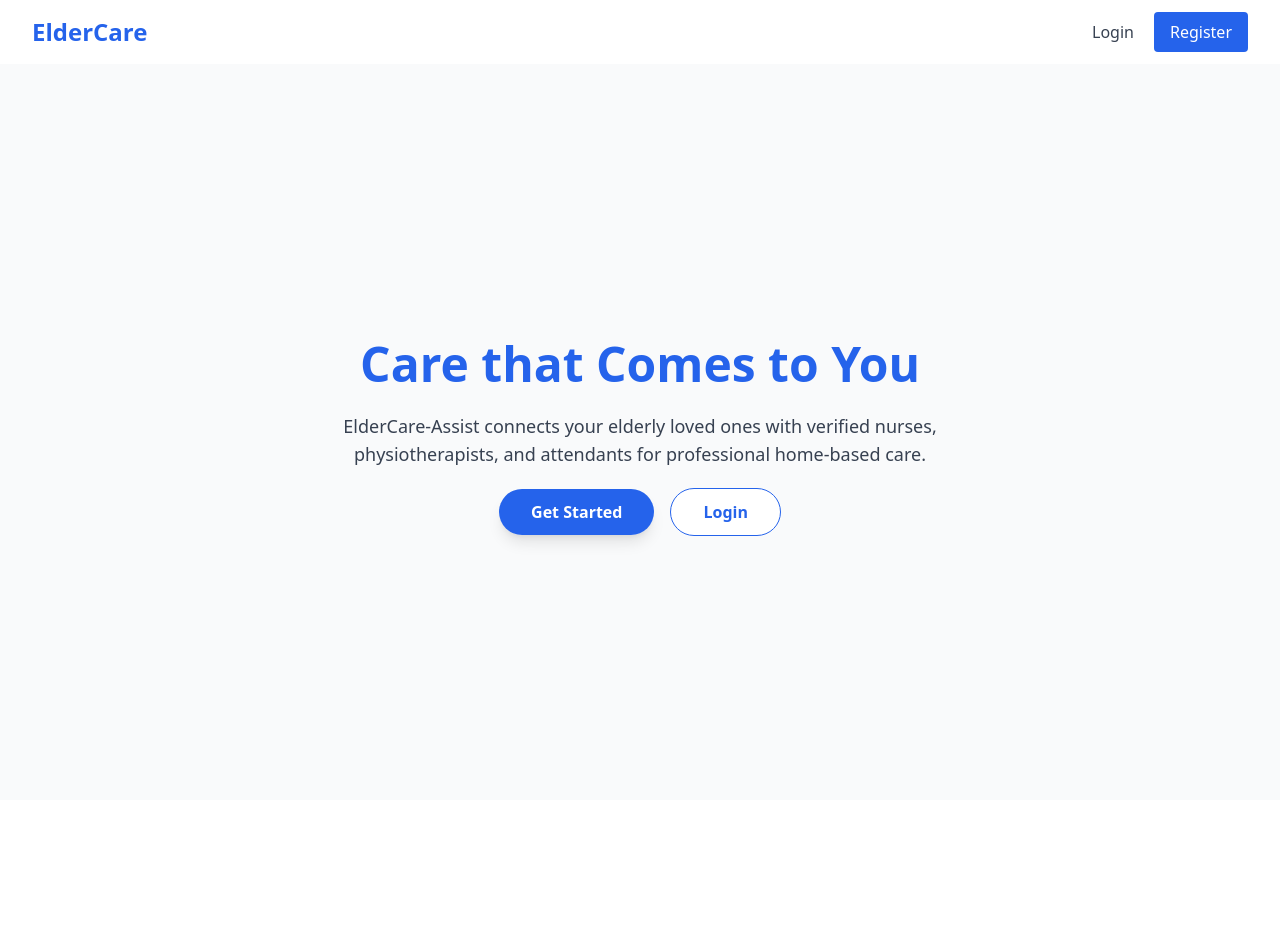
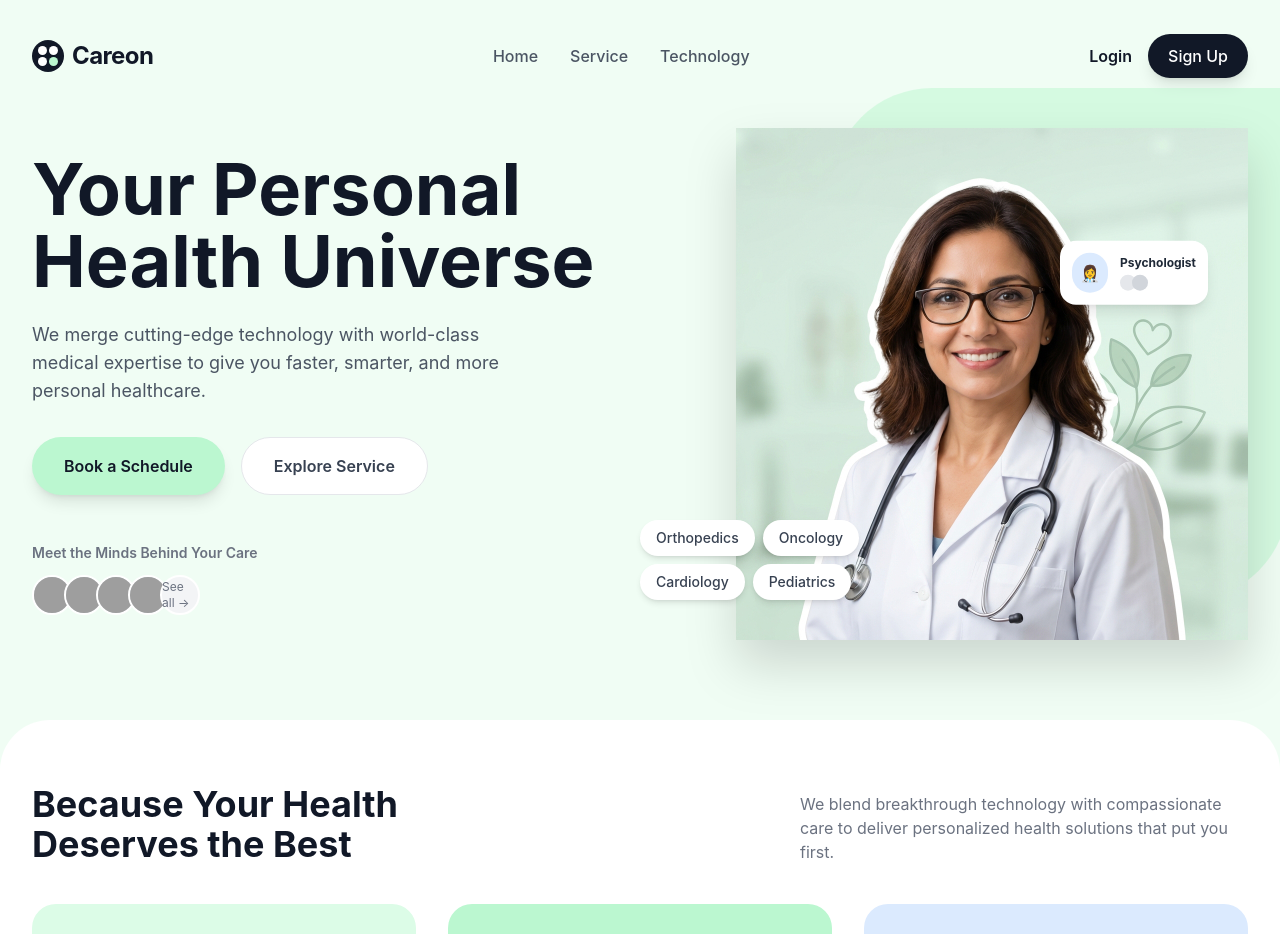
Before and after one commit to Arjun-333/ElderCare-Assist, a React (Vite) app in the folder client/: page / in a window 1280 px wide. Shown: the top 934 px of the page. Before the commit the page ends 800 px from the top, so only its background shows below. Built offline with nearby package versions, Linux system fonts and the light colour scheme; grey boxes are pictures that could not be loaded.

Commit message:
UI/UX Overhaul: Applied medical green aesthetic, redesigned Home and Navbar

```diff
--- a/client/src/components/Navbar.jsx
+++ b/client/src/components/Navbar.jsx
@@ -6,37 +6,53 @@ const Navbar = () => {
     const { user, logout } = useAuth();
 
     return (
-        <nav className="bg-white shadow-md">
+        <nav className="bg-brand-light pt-6">
             <div className="max-w-7xl mx-auto px-4 sm:px-6 lg:px-8">
-                <div className="flex justify-between h-16">
-                    <div className="flex">
-                        <Link to="/" className="flex-shrink-0 flex items-center">
-                            <span className="text-2xl font-bold text-blue-600">ElderCare</span>
+                <div className="flex justify-between items-center h-16">
+                    {/* Logo */}
+                    <div className="flex-shrink-0 flex items-center gap-2">
+                        <div className="w-8 h-8 bg-gray-900 rounded-full grid grid-cols-2 gap-0.5 p-1.5">
+                            <div className="bg-white rounded-full"></div>
+                            <div className="bg-white rounded-full"></div>
+                            <div className="bg-white rounded-full"></div>
+                            <div className="bg-brand rounded-full"></div>
+                        </div>
+                        <Link to="/" className="text-2xl font-bold text-gray-900 tracking-tight">
+                            Careon
                         </Link>
                     </div>
+
+                    {/* Center Links (Desktop) */}
+                    <div className="hidden md:flex space-x-8">
+                        <Link to="/" className="text-gray-600 hover:text-gray-900 font-medium">Home</Link>
+                        <a href="#" className="text-gray-600 hover:text-gray-900 font-medium">Service</a>
+                        <a href="#" className="text-gray-600 hover:text-gray-900 font-medium">Technology</a>
+                    </div>
+
+                    {/* Right Actions */}
                     <div className="flex items-center">
                         {user ? (
                             <>
-                                <span className="text-gray-700 mr-4">Hello, {user.name}</span>
+                                <span className="text-gray-700 mr-4 font-medium hidden sm:block">Hi, {user.name}</span>
                                 <button
                                     onClick={logout}
-                                    className="bg-red-500 hover:bg-red-600 text-white px-3 py-1 rounded"
+                                    className="bg-gray-200 hover:bg-gray-300 text-gray-800 px-4 py-2 rounded-full text-sm font-semibold transition"
                                 >
                                     Logout
                                 </button>
                             </>
                         ) : (
-                            <>
-                                <Link to="/login" className="text-gray-700 hover:text-blue-600 px-3 py-2">
+                            <div className="flex items-center gap-4">
+                                <Link to="/login" className="text-gray-900 font-semibold hover:underline">
                                     Login
                                 </Link>
                                 <Link
                                     to="/register"
-                                    className="bg-blue-600 hover:bg-blue-700 text-white px-4 py-2 rounded ml-2"
+                                    className="bg-gray-900 hover:bg-gray-800 text-white px-5 py-2.5 rounded-full font-medium transition shadow-lg"
                                 >
-                                    Register
+                                    Sign Up
                                 </Link>
-                            </>
+                            </div>
                         )}
                     </div>
                 </div>
--- a/client/src/pages/Home.jsx
+++ b/client/src/pages/Home.jsx
@@ -3,32 +3,133 @@ import { useAuth } from '../context/AuthContext';
 import PatientDashboard from './PatientDashboard';
 import CaregiverDashboard from './CaregiverDashboard';
 import AdminDashboard from './AdminDashboard';
+import heroImage from '../assets/hero_doctor.png';
+import { useNavigate } from 'react-router-dom';
 
 const Home = () => {
     const { user, loading } = useAuth();
+    const navigate = useNavigate();
 
-    if (loading) return <div className="text-center mt-20">Loading...</div>;
+    if (loading) return null; // Avoid flicker
 
-    if (!user) {
-        return (
-            <div className="min-h-[calc(100vh-4rem)] flex items-center justify-center bg-gray-50">
-                <div className="text-center max-w-2xl px-4">
-                    <h1 className="text-4xl md:text-5xl font-bold text-blue-600 mb-6">Care that Comes to You</h1>
-                    <p className="text-lg text-gray-700 mb-8">
-                        ElderCare-Assist connects your elderly loved ones with verified nurses, physiotherapists, and attendants for professional home-based care.
+    if (user) {
+        if (user.role === 'admin') return <AdminDashboard />;
+        if (user.role === 'caregiver') return <CaregiverDashboard />;
+        return <PatientDashboard />;
+    }
+
+    return (
+        <div className="bg-brand-light min-h-screen">
+            {/* Hero Section */}
+            <div className="max-w-7xl mx-auto px-4 sm:px-6 lg:px-8 pt-10 pb-20 flex flex-col-reverse lg:flex-row items-center">
+
+                {/* Text Content */}
+                <div className="lg:w-1/2 mt-10 lg:mt-0 z-10">
+                    <h1 className="text-5xl lg:text-7xl font-bold text-gray-900 leading-tight">
+                        Your Personal <br />
+                        <span className="text-gray-900">Health Universe</span>
+                    </h1>
+                    <p className="mt-6 text-lg text-gray-600 max-w-lg">
+                        We merge cutting-edge technology with world-class medical expertise to give you faster, smarter, and more personal healthcare.
                     </p>
-                    <div className="space-x-4">
-                        <a href="/register" className="px-8 py-3 bg-blue-600 text-white rounded-full font-semibold hover:bg-blue-700 transition shadow-lg">Get Started</a>
-                        <a href="/login" className="px-8 py-3 bg-white text-blue-600 border border-blue-600 rounded-full font-semibold hover:bg-blue-50 transition">Login</a>
+
+                    <div className="mt-8 flex space-x-4">
+                        <button
+                            onClick={() => navigate('/register')}
+                            className="bg-brand hover:bg-brand-accent text-gray-900 font-semibold px-8 py-4 rounded-full shadow-lg transition transform hover:scale-105"
+                        >
+                            Book a Schedule
+                        </button>
+                        <button className="bg-white border border-gray-200 text-gray-700 font-semibold px-8 py-4 rounded-full hover:shadow-md transition">
+                            Explore Service
+                        </button>
+                    </div>
+
+                    {/* Avatars */}
+                    <div className="mt-12">
+                        <p className="text-sm font-semibold text-gray-500 mb-3">Meet the Minds Behind Your Care</p>
+                        <div className="flex -space-x-2">
+                            {[1, 2, 3, 4].map(i => (
+                                <div key={i} className="h-10 w-10 rounded-full bg-gray-300 border-2 border-white flex items-center justify-center text-xs overflow-hidden">
+                                    <img src={`https://i.pravatar.cc/100?img=${i + 10}`} alt="doctor" />
+                                </div>
+                            ))}
+                            <div className="h-10 w-10 rounded-full bg-gray-100 border-2 border-white flex items-center justify-center text-xs text-gray-500">
+                                See all &rarr;
+                            </div>
+                        </div>
+                    </div>
+                </div>
+
+                {/* Hero Image / Illustration */}
+                <div className="lg:w-1/2 relative flex justify-center lg:justify-end">
+                    {/* Background Blob */}
+                    <div className="absolute top-0 right-0 bg-brand w-3/4 h-full rounded-tl-[100px] rounded-br-[100px] rounded-bl-[50px] opacity-50 z-0 transform translate-x-10 -translate-y-10"></div>
+
+                    <img
+                        src={heroImage}
+                        alt="Doctor"
+                        className="relative z-10 w-full max-w-md lg:max-w-lg drop-shadow-2xl"
+                    />
+
+                    {/* Floating Badge Example */}
+                    <div className="absolute top-1/4 right-10 z-20 bg-white p-3 rounded-2xl shadow-lg flex items-center gap-3 animate-bounce" style={{ animationDuration: '3s' }}>
+                        <div className="bg-blue-100 p-2 rounded-full">
+                            👩‍⚕️
+                        </div>
+                        <div>
+                            <p className="text-xs font-bold text-gray-800">Psychologist</p>
+                            <div className="flex -space-x-1 mt-1">
+                                <div className="w-4 h-4 rounded-full bg-gray-200"></div>
+                                <div className="w-4 h-4 rounded-full bg-gray-300"></div>
+                            </div>
+                        </div>
+                    </div>
+
+                    {/* Floating Pills */}
+                    <div className="absolute bottom-10 left-10 lg:left-0 z-20 flex flex-wrap gap-2 max-w-xs">
+                        {['Orthopedics', 'Oncology', 'Cardiology', 'Pediatrics'].map(tag => (
+                            <span key={tag} className="bg-white px-4 py-2 rounded-full shadow-md text-sm font-medium text-gray-700">
+                                {tag}
+                            </span>
+                        ))}
                     </div>
                 </div>
             </div>
-        );
-    }
 
-    if (user.role === 'admin') return <AdminDashboard />;
-    if (user.role === 'caregiver') return <CaregiverDashboard />;
-    return <PatientDashboard />;
+            {/* Why Choose Us Section */}
+            <div className="max-w-7xl mx-auto px-4 sm:px-6 lg:px-8 py-16 bg-white rounded-t-[50px]">
+                <div className="flex flex-col md:flex-row justify-between items-end mb-10">
+                    <h2 className="text-4xl font-bold text-gray-900">
+                        Because Your Health <br /> Deserves the Best
+                    </h2>
+                    <p className="text-gray-500 max-w-md mt-4 md:mt-0">
+                        We blend breakthrough technology with compassionate care to deliver personalized health solutions that put you first.
+                    </p>
+                </div>
+
+                <div className="grid grid-cols-1 md:grid-cols-3 gap-8">
+                    {[
+                        { title: 'AI-Driven Precision', icon: '🧬', color: 'bg-green-100' },
+                        { title: 'Personalized Care Plans', icon: '📝', color: 'bg-brand' },
+                        { title: 'Continuous Monitoring', icon: '📊', color: 'bg-blue-100' }
+                    ].map((feature, idx) => (
+                        <div key={idx} className={`${feature.color} p-8 rounded-3xl h-64 flex flex-col justify-between hover:shadow-lg transition`}>
+                            <div className="text-4xl bg-white w-16 h-16 rounded-full flex items-center justify-center shadow-sm">
+                                {feature.icon}
+                            </div>
+                            <div className="flex justify-between items-center">
+                                <h3 className="text-xl font-semibold text-gray-900">{feature.title}</h3>
+                                <span className="bg-white p-2 rounded-full">
+                                    &rarr;
+                                </span>
+                            </div>
+                        </div>
+                    ))}
+                </div>
+            </div>
+        </div>
+    );
 };
 
 export default Home;
--- a/client/tailwind.config.js
+++ b/client/tailwind.config.js
@@ -5,7 +5,19 @@ export default {
         "./src/**/*.{js,ts,jsx,tsx}",
     ],
     theme: {
-        extend: {},
+        extend: {
+            colors: {
+                brand: {
+                    light: '#F0FDF4', // Very light green bg
+                    DEFAULT: '#BBF7D0', // Primary Lime Green (Tailwind green-200 like)
+                    dark: '#14532D', // Dark green text
+                    accent: '#86EFAC', // Hover states
+                }
+            },
+            fontFamily: {
+                sans: ['Inter', 'sans-serif'],
+            }
+        },
     },
     plugins: [],
 }
```
Also changed, not shown: client/src/assets/hero_doctor.png (added).
